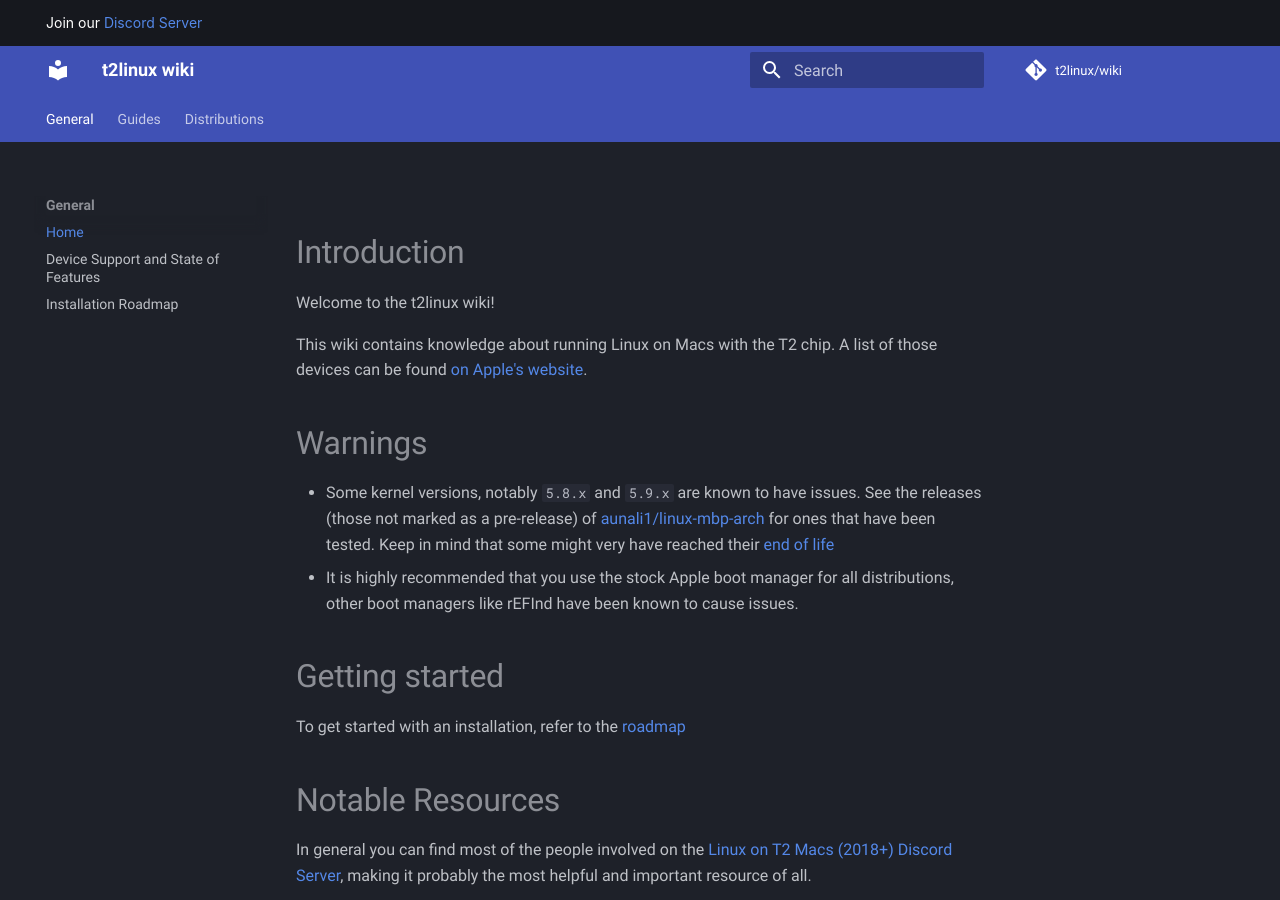
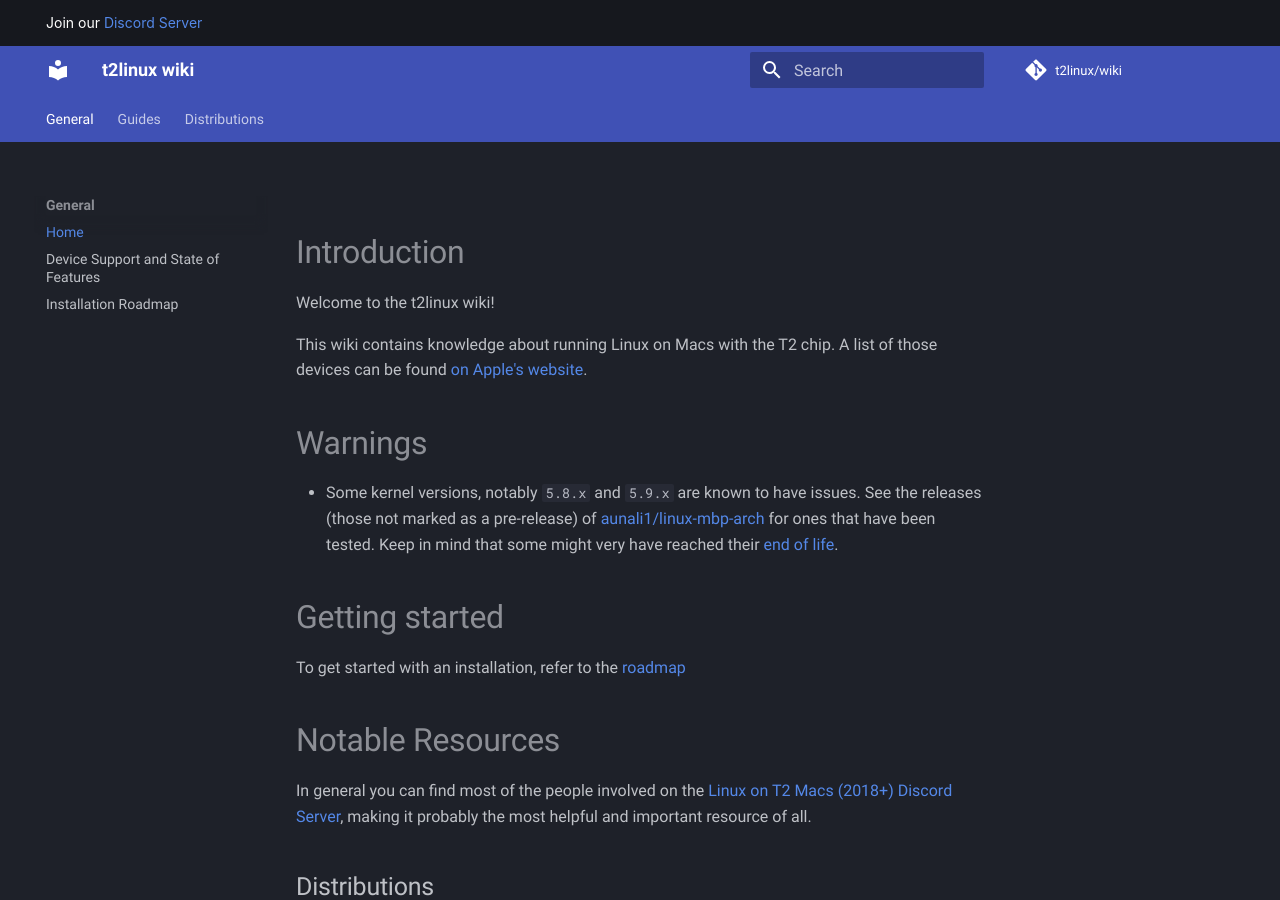
Before and after one commit to t2linux/wiki, an MkDocs documentation site: the page built from docs/index.md, in a window 1280 px wide and 900 px high. Built offline with MkDocs 1.6.1 and Material for MkDocs 9.7.7, drawn with Linux system fonts in a browser that asks for light colours; comment, search, counter and statistics services are not loaded.

Commit message:
Update index.md

```diff
--- a/docs/index.md
+++ b/docs/index.md
@@ -7,8 +7,7 @@ A list of those devices can be found [on Apple's website](https://support.apple.
 
 # Warnings
 
-- Some kernel versions, notably `5.8.x` and `5.9.x` are known to have issues. See the releases (those not marked as a pre-release) of [aunali1/linux-mbp-arch](https://github.com/aunali1/linux-mbp-arch/releases) for ones that have been tested. Keep in mind that some might very have reached their [end of life](https://en.wikipedia.org/wiki/Linux_kernel_version_history#Releases_5.x.y)
-- It is highly recommended that you use the stock Apple boot manager for all distributions, other boot managers like rEFInd have been known to cause issues.
+- Some kernel versions, notably `5.8.x` and `5.9.x` are known to have issues. See the releases (those not marked as a pre-release) of [aunali1/linux-mbp-arch](https://github.com/aunali1/linux-mbp-arch/releases) for ones that have been tested. Keep in mind that some might very have reached their [end of life](https://en.wikipedia.org/wiki/Linux_kernel_version_history#Releases_5.x.y).
 
 # Getting started
 
```
